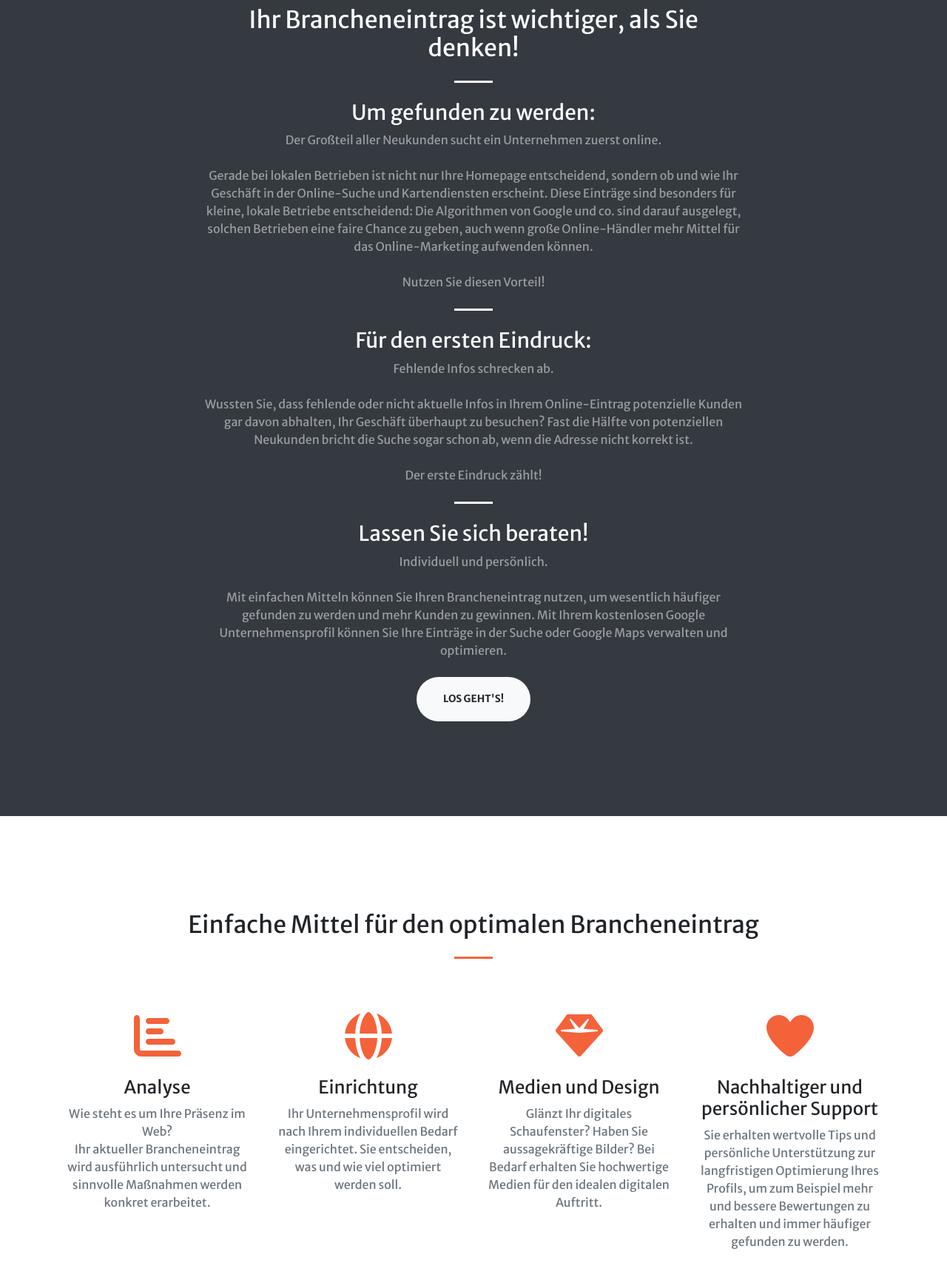
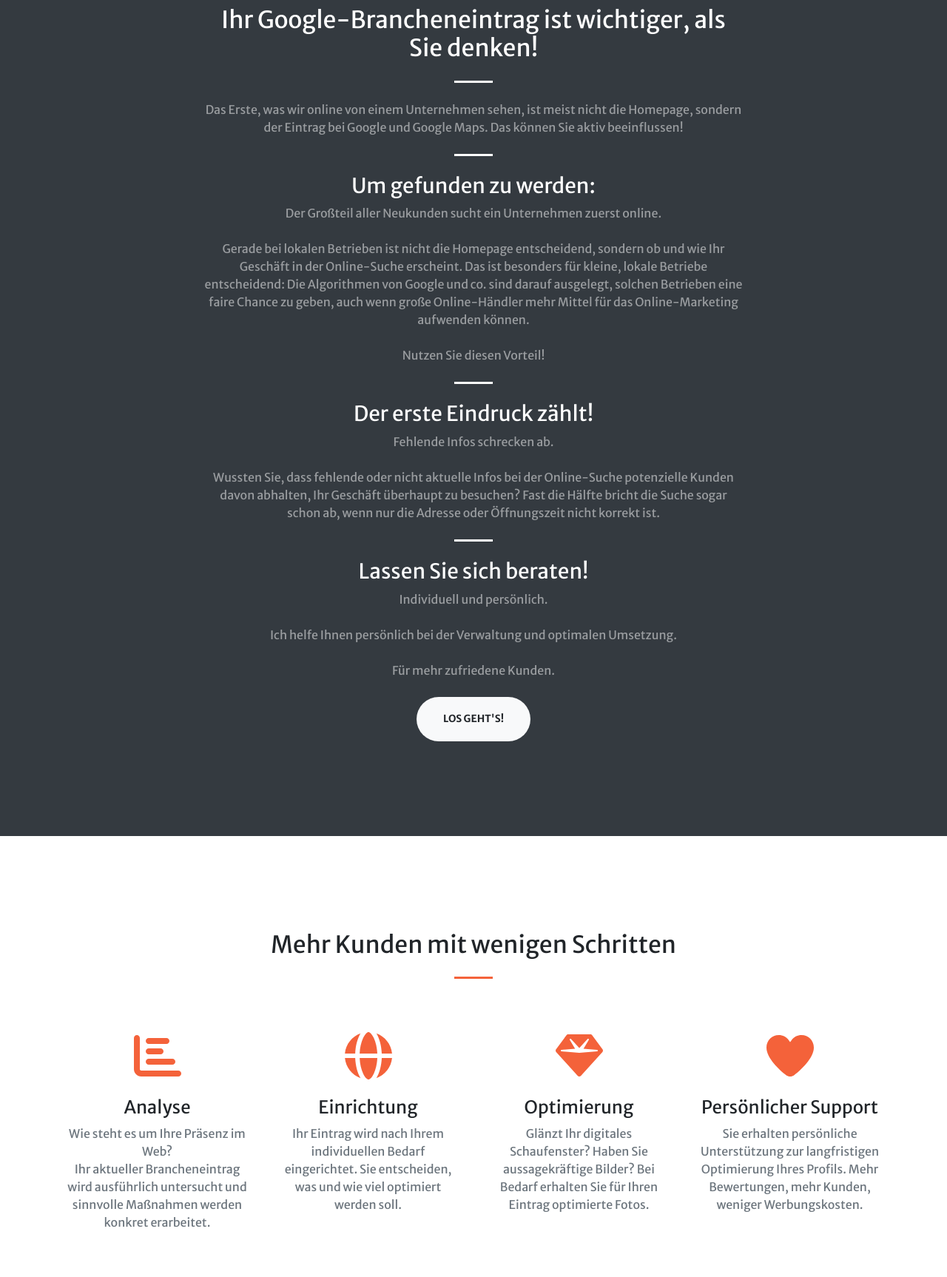
Before and after one commit to rob-cr/support-locals, a website: page src/pug/index.pug in a window 1280 px wide. Shown: the part 920-2646 px from the top of the page at 74% size. Drawn offline with nearby package versions, Linux system fonts and the light colour scheme; files that its build step writes are made by us from their sources; files whose address does not match are found by name.

Commit message:
change contents, add logo, profile

```diff
--- a/src/pug/index.pug
+++ b/src/pug/index.pug
@@ -38,6 +38,7 @@ html(lang='en')
         // Navigation
         nav#mainNav.navbar.navbar-expand-lg.navbar-light.fixed-top.py-3
             .container
+                img.d-inline-block.align-top(src='assets/img/logo.png' height='25' alt='logo')
                 a.navbar-brand.js-scroll-trigger(href='#page-top') TEST PAGE
                 button.navbar-toggler.navbar-toggler-right(type='button', data-toggle='collapse', data-target='#navbarResponsive', aria-controls='navbarResponsive', aria-expanded='false', aria-label='Toggle navigation')
                     span.navbar-toggler-icon
@@ -66,10 +67,15 @@ html(lang='en')
                         hr.divider.my-4
                     .col-lg-8.align-self-baseline
                         p.text-white-75.font-weight-light.mb-5
-                            | Lokale Betriebe sind online oft nicht so repräsentiert, wie sie es verdient hätten.
-                            | Dabei wird neben einer Website eine Sache meist vernachlässigt: Ihr Online-Brancheneintrag!
+                            | Lokale Betriebe sind online oft nicht so sichtbar, wie sie es verdient hätten.
                             br
                             | Dadurch entgehen Ihnen viele Chancen auf neue und zufriedene Kunden.
+                            br
+                            br
+                            | Mit einfach Mitteln lässt sich das beheben:
+                            br
+                            | Ihrem Google-Brancheneintrag!
+                            //- | Dabei wird neben einer Website eine Sache meist vernachlässigt: Ihr Online-Brancheneintrag!
                         a.btn.btn-primary.btn-xl.js-scroll-trigger(href='#about') Werden Sie gefunden!
 
         // About
@@ -77,7 +83,11 @@ html(lang='en')
             .container
                 .row.justify-content-center
                     .col-lg-8.text-center
-                        h2.text-white.mt-0 Ihr Brancheneintrag ist wichtiger, als Sie denken!
+                        h2.text-white.mt-0 Ihr Google-Brancheneintrag ist wichtiger, als Sie denken!
+                        hr.divider.light.my-4
+                        p.text-white-50.mb-4
+                            | Das Erste, was wir online von einem Unternehmen sehen, ist meist nicht die Homepage, sondern der Eintrag bei Google und Google Maps.
+                            | Das können Sie aktiv beeinflussen!
                         hr.divider.light.my-4
                         h3.text-white Um gefunden zu werden:
                         p.text-white-50.mb-4
@@ -86,33 +96,38 @@ html(lang='en')
                             br
                             //- | Wussten Sie, dass Sie keine teure Homepage oder Marketing-Abteilung brauchen, um wesentlich häufiger im Netz gefunden zu werden?
                             //- br
-                            | Gerade bei lokalen Betrieben ist nicht nur Ihre Homepage entscheidend, sondern ob und wie Ihr Geschäft in der Online-Suche und Kartendiensten erscheint.
-                            | Diese Einträge sind besonders für kleine, lokale Betriebe entscheidend: Die Algorithmen von Google und co. sind darauf ausgelegt, solchen Betrieben eine faire Chance zu geben, auch wenn große Online-Händler mehr Mittel für das Online-Marketing aufwenden können.
+                            | Gerade bei lokalen Betrieben ist nicht die Homepage entscheidend, sondern ob und wie Ihr Geschäft in der Online-Suche erscheint.
+                            | Das ist besonders für kleine, lokale Betriebe entscheidend:
+                            | Die Algorithmen von Google und co. sind darauf ausgelegt, solchen Betrieben eine faire Chance zu geben, auch wenn große Online-Händler mehr Mittel für das Online-Marketing aufwenden können.
                             br
                             br
                             | Nutzen Sie diesen Vorteil!
                         hr.divider.light.my-4
-                        h3.text-white Für den ersten Eindruck:
+                        h3.text-white Der erste Eindruck zählt!
                         p.text-white-50.mb-4
                             | Fehlende Infos schrecken ab.
                             br
                             br
-                            | Wussten Sie, dass fehlende oder nicht aktuelle Infos in Ihrem Online-Eintrag potenzielle Kunden gar davon abhalten, Ihr Geschäft überhaupt zu besuchen?
-                            | Fast die Hälfte von potenziellen Neukunden bricht die Suche sogar schon ab, wenn die Adresse nicht korrekt ist.
+                            | Wussten Sie, dass fehlende oder nicht aktuelle Infos bei der Online-Suche potenzielle Kunden davon abhalten, Ihr Geschäft überhaupt zu besuchen?
+                            | Fast die Hälfte bricht die Suche sogar schon ab, wenn nur die Adresse oder Öffnungszeit nicht korrekt ist.
                             //- br
                             //- | Ihr Brancheneintrag wird meist automatisiert erstellt, wenn Sie ihn nicht aktiv verwalten. Sind dort falsche Infos oder schlechte Bilder zu finden, wird das Ihrem Betrieb zugeschrieben
                             //- | und das Vertrauen schwindet, auch wenn Sie gar nicht dafür verantwortlich sind.
-                            br
-                            br
-                            | Der erste Eindruck zählt!
+                            //- br
+                            //- br
+                            //- | Der erste Eindruck zählt!
                         hr.divider.light.my-4
                         h3.text-white Lassen Sie sich beraten!
                         p.text-white-50.mb-4
                             | Individuell und persönlich.
                             br
                             br
-                            | Mit einfachen Mitteln können Sie Ihren Brancheneintrag nutzen, um wesentlich häufiger gefunden zu werden und mehr Kunden zu gewinnen.
-                            | Mit Ihrem kostenlosen Google Unternehmensprofil können Sie Ihre Einträge in der Suche oder Google Maps verwalten und optimieren.
+                            //- | Mit einfachen Mitteln können Sie Ihren Brancheneintrag nutzen, um wesentlich häufiger gefunden zu werden und mehr Kunden zu gewinnen.
+                            //- | Mit Ihrem kostenlosen Google Unternehmensprofil können Sie Ihre Einträge in der Suche oder Google Maps verwalten und optimieren.
+                            | Ich helfe Ihnen persönlich bei der Verwaltung und optimalen Umsetzung.
+                            br
+                            br
+                            | Für mehr zufriedene Kunden.
                             //- | Diese Dienste werden von den Suchmaschinen-Betreibern kostenlos angeboten und müssen lediglich sinnvoll eingerichtet und genutzt werden, individuell angepasst an Ihren Betrieb.
                             //- | Ich helfe Ihnen bei der Erstellung Ihres individuellen Unternehmensprofils und der Verwaltung Ihres Brancheneintrags, damit Sie Ihren Vorteil als lokaler Betrieb optimal nutzen können.
                         a.btn.btn-light.btn-xl.js-scroll-trigger(href='#services') Los geht's!
@@ -120,7 +135,7 @@ html(lang='en')
         // Services
         section#services.page-section
             .container
-                h2.text-center.mt-0 Einfache Mittel für den optimalen Brancheneintrag
+                h2.text-center.mt-0 Mehr Kunden mit wenigen Schritten
                 hr.divider.my-4
                 .row
                     .col-lg-3.col-md-6.text-center
@@ -135,19 +150,19 @@ html(lang='en')
                         .mt-5
                             i.icon.fas.fa-4x.fa-globe.mb-4
                             h3.h4.mb-2 Einrichtung
-                            p.text-muted.mb-0 Ihr Unternehmensprofil wird nach Ihrem individuellen Bedarf eingerichtet. Sie entscheiden, was und wie viel optimiert werden soll.
+                            p.text-muted.mb-0 Ihr Eintrag wird nach Ihrem individuellen Bedarf eingerichtet. Sie entscheiden, was und wie viel optimiert werden soll.
                     .col-lg-3.col-md-6.text-center
                         .mt-5
                             i.icon.fas.fa-4x.fa-gem.mb-4
-                            h3.h4.mb-2 Medien und Design
+                            h3.h4.mb-2 Optimierung
                             p.text-muted.mb-0
                               | Glänzt Ihr digitales Schaufenster? Haben Sie aussagekräftige Bilder?
-                              | Bei Bedarf erhalten Sie hochwertige Medien für den idealen digitalen Auftritt.
+                              | Bei Bedarf erhalten Sie für Ihren Eintrag optimierte Fotos.
                     .col-lg-3.col-md-6.text-center
                         .mt-5
                             i.icon.fas.fa-4x.fa-heart.mb-4
-                            h3.h4.mb-2 Nachhaltiger und persönlicher Support
-                            p.text-muted.mb-0 Sie erhalten wertvolle Tips und persönliche Unterstützung zur langfristigen Optimierung Ihres Profils, um zum Beispiel mehr und bessere Bewertungen zu erhalten und immer häufiger gefunden zu werden.
+                            h3.h4.mb-2 Persönlicher Support
+                            p.text-muted.mb-0 Sie erhalten persönliche Unterstützung zur langfristigen Optimierung Ihres Profils. Mehr Bewertungen, mehr Kunden, weniger Werbungskosten.
                     //- .col-lg-3.col-md-6.text-center
                     //-     .mt-5
                     //-         i.fas.fa-4x.fa-laptop-code.text-primary.mb-4
@@ -232,9 +247,11 @@ html(lang='en')
                 h2.text-center.mt-0 Über mich
                 hr.divider.my-4
                 .row.align-items-center.justify-content-center.text-center
+                    .col.xs.mw-5
+                      img.img-fluid.rounded-circle.mb-4(src='assets/img/profile.jpg', alt='...')
                     .col-lg-8.mx-auto
                       .mb-5.mb-lg-0
-                            img.img-fluid.rounded-circle.mb-4(src='assets/img/portfolio/fullsize/1.jpg', alt='...')
+                            //- img.img-fluid.rounded-circle.mb-4(src='assets/img/profile.jpg', alt='...')
                             h3.h4.mb-2 I bims
                             p.text-muted.mb-0
                               //- | Seit Jahren fällt mir immer wieder auf, dass bei der Suche nach einem lokalen Betrieb wichtige Infos fehlen oder falsch sind, keine guten Bilder genutzt werden oder gar kein verwalteter Eintrag besteht.
@@ -247,7 +264,7 @@ html(lang='en')
                               //- | die nicht die Zeit und das Geld für große Marketing-Kampagnen haben, das Unternehmensprofil vernachlässigt wird. Sie kümmern sich um Ihr Kerngeschäft und das ist auch gut so!
                               //- br
                               | Ich helfe Ihnen bei der Verwaltung und Optimierung Ihres Google Brancheneintrags.
-                              | Dabei lege ich Wert darauf, Sie direkt, persönlich und nachhaltig zu beraten und den individuellen Charakter Ihres Betriebs zu unterstreichen.
+                              | Dabei lege ich Wert darauf, Sie direkt, persönlich und unkompliziert zu unterstützen und den individuellen Charakter Ihres Betriebs zu unterstreichen.
                               | Denn das ist schließlich das, was Sie den großen Konkurrenten voraushaben und Sie zukunftsfähig macht!
                               //- | und verfolge ich mit großer Begeisterung.
                     //- .col-lg-8
@@ -295,7 +312,7 @@ html(lang='en')
                         h2.mt-0 Kontaktieren Sie mich!
                         hr.divider.my-4
                         p.text-muted.mb-5
-                            | Bereit für Ihren Online-Auftritt? Kontaktieren Sie mich ganz unverbindlich und ich melde mich so schnell wie möglich bei Ihnen.
+                            | Interesse? Kontaktieren Sie mich ganz unverbindlich und ich melde mich so schnell wie möglich bei Ihnen.
                 .row
                     .col-lg-4.ml-auto.text-center.mb-5.mb-lg-0
                         i.fas.fa-phone.fa-3x.mb-3.text-muted
```
Also changed, not shown: dist/assets/img/logo.png (added), dist/index.html, src/assets/img/logo.png (added).
